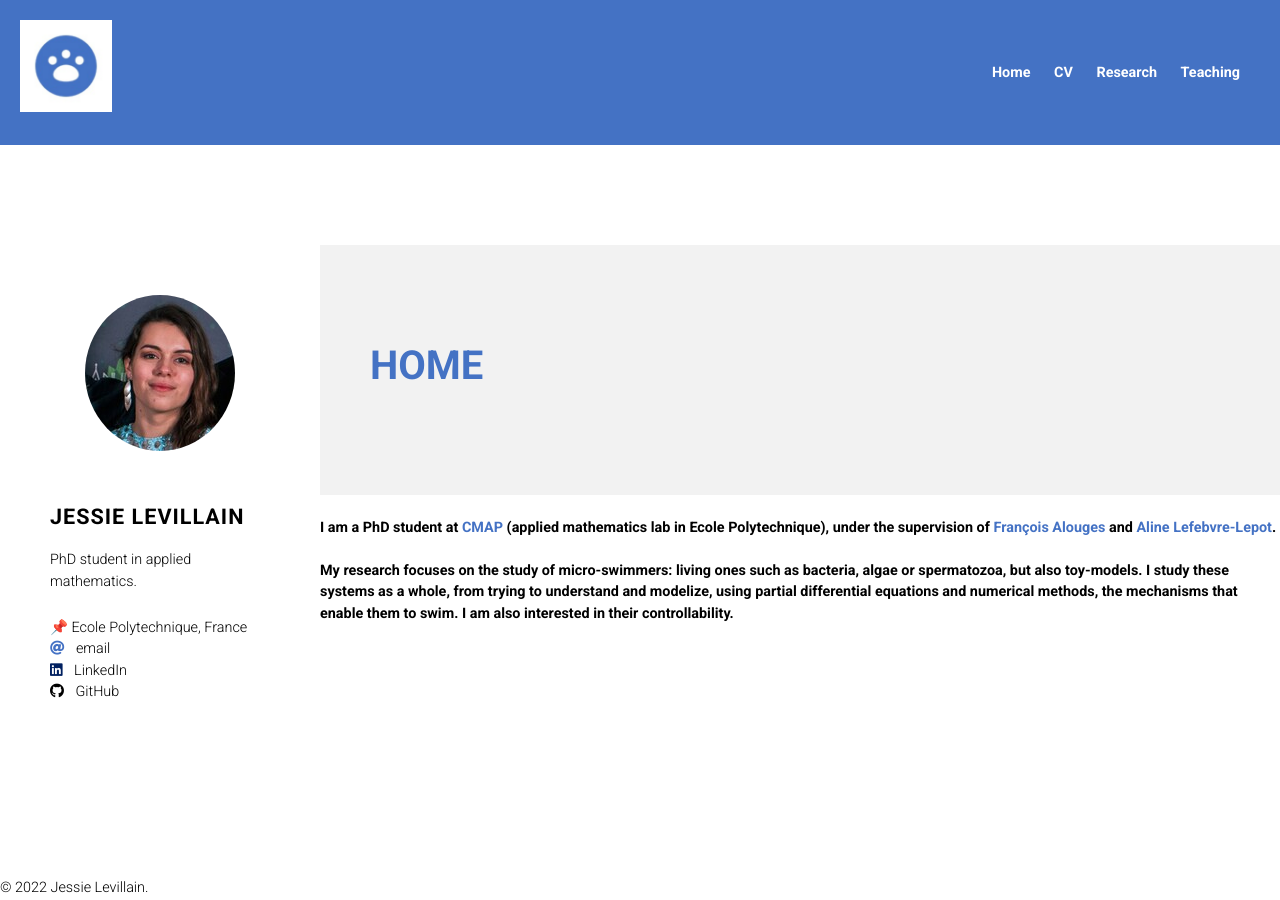
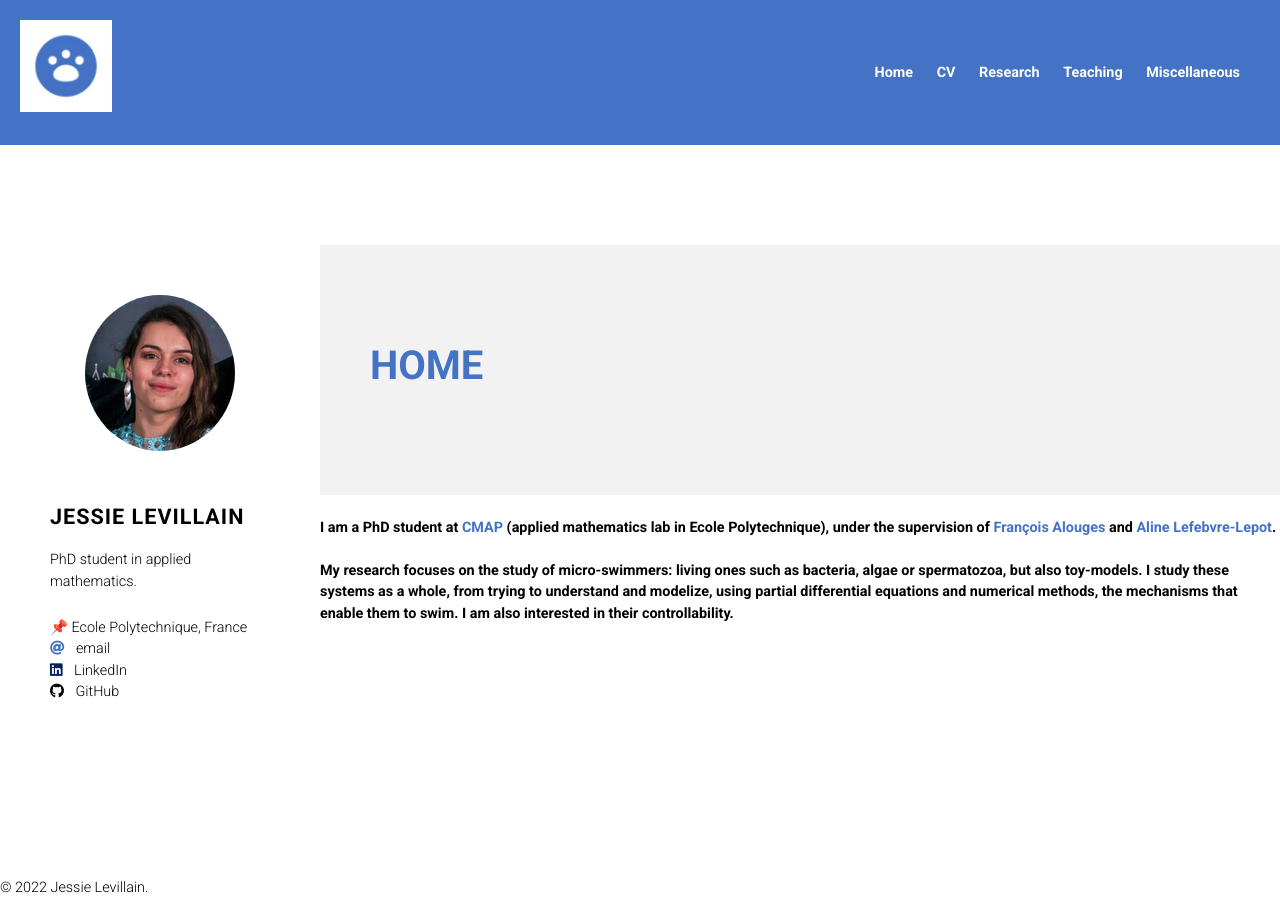
Before and after one commit to jesnial/jesnial.github.io, a Jekyll site: the page built from index.html, in a window 1280 px wide. Built offline with Jekyll 4.4.1, drawn with Linux system fonts in a browser that asks for light colours.

Commit message:
Update default.html

```diff
--- a/_layouts/default.html
+++ b/_layouts/default.html
@@ -33,6 +33,7 @@
         		<li><a href="/cv" style="color:white;">CV</a></li>
         		<li><a href="/publications" style="color:white;">Research</a></li>
 			<li><a href="/teaching" style="color:white;">Teaching</a></li>
+			<li><a href="/miscellaneous" style="color:white;">Miscellaneous</a></li>
     		</ul>
 		</nav>
 			{{content}}
```
